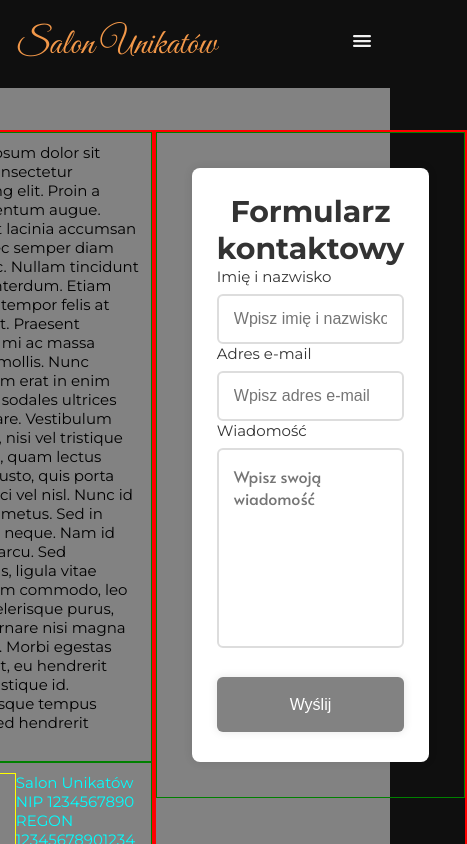
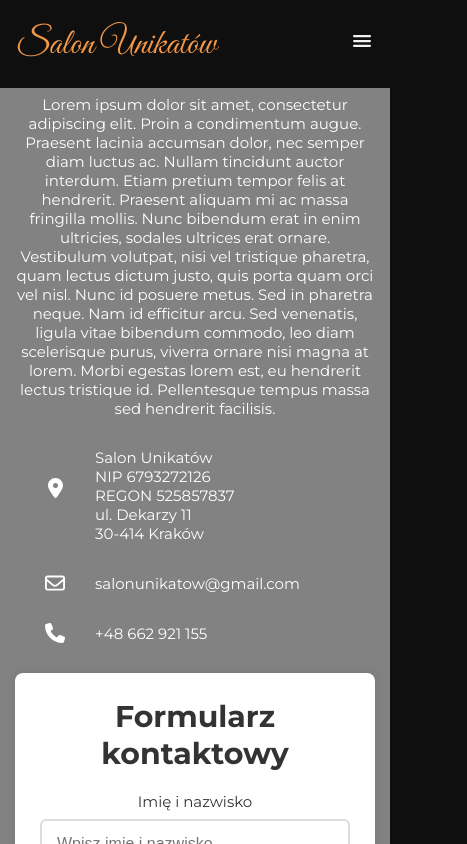
Before and after one commit to jkbednarczyk/subc, a React (Create React App) app: page /contact in a window 390 px wide. Shown: the top 844 px of the page, 467 px wide, since content can reach past the window. Built offline with nearby package versions, Linux system fonts and the light colour scheme; a web font is replaced by a local one.

Commit message:
SUBC-0002 Style contact page

```diff
--- a/src/components/contact/ContactPage.component.tsx
+++ b/src/components/contact/ContactPage.component.tsx
@@ -1,15 +1,16 @@
 import React from "react";
 import './ContactPage.css';
 import { ContactForm } from "./contactForm/ContactForm.component";
-import { faLocationDot } from "@fortawesome/free-solid-svg-icons";
 import { FontAwesomeIcon } from "@fortawesome/react-fontawesome";
+import { faEnvelope} from '@fortawesome/free-regular-svg-icons';
+import { faLocationDot, faPhone } from "@fortawesome/free-solid-svg-icons";
 
 export const ContactPage = () => {
 
     return <>
         <section className="contact-form">
             <ul className="contact-data">
-            <div className="contact-item">
+            <div className="contact-item contact-intro">
             Lorem ipsum dolor sit amet, consectetur adipiscing elit. Proin a condimentum augue. Praesent lacinia accumsan dolor, nec semper diam luctus ac. Nullam tincidunt auctor interdum. Etiam pretium tempor felis at hendrerit. Praesent aliquam mi ac massa fringilla mollis. Nunc bibendum erat in enim ultricies, sodales ultrices erat ornare. Vestibulum volutpat, nisi vel tristique pharetra, quam lectus dictum justo, quis porta quam orci vel nisl. Nunc id posuere metus. Sed in pharetra neque. Nam id efficitur arcu. Sed venenatis, ligula vitae bibendum commodo, leo diam scelerisque purus, viverra ornare nisi magna at lorem. Morbi egestas lorem est, eu hendrerit lectus tristique id. Pellentesque tempus massa sed hendrerit facilisis.
                 </div>
                 <div className="contact-item">
@@ -17,18 +18,30 @@ export const ContactPage = () => {
                         <FontAwesomeIcon icon={faLocationDot}/>
                     </div>
                     <div className="data">
-                        <p>Salon Unikatów</p>
-                        <p>NIP 1234567890</p>
-                        <p>REGON 12345678901234</p>
-                        <p>ul. Dekarzy 11</p>
-                        <p>30-414 Kraków</p>
+                        <p>
+                            Salon Unikatów<br/>
+                            NIP 6793272126<br/>
+                            REGON 525857837<br/>
+                            ul. Dekarzy 11<br/>
+                            30-414 Kraków
+                        </p>
                     </div>
                 </div>
                 <div className="contact-item">
-                    salonunikatow@gmail.com
+                    <div className="icon">
+                        <FontAwesomeIcon icon={faEnvelope}/>
+                    </div>
+                    <div className="data">
+                        salonunikatow@gmail.com
+                    </div>
                 </div>
                 <div className="contact-item">
-                    +48 662 921 155
+                    <div className="icon">
+                        <FontAwesomeIcon icon={faPhone}/>
+                    </div>
+                    <div className="data">
+                        +48 662 921 155
+                    </div>
                 </div>
             </ul>
             <ul className="contact-data">
--- a/src/components/contact/ContactPage.css
+++ b/src/components/contact/ContactPage.css
@@ -3,43 +3,63 @@
     justify-content: center;
     min-height: 100vh;
     background: #828282;
-    max-width: 1500px;
+    max-width: 1300px;
     width: 100%;
     margin: 0 auto;
 }
 
 .contact-data {
-    font-style: var(--second-font);
     font-size: 15px;
-    border: 2px solid red;
-    max-width: 750px;
+    max-width: 650px;
     width: 100%;
     margin: 50px 0 50px 0;
-    color: black
+    color: white
 }
 
 .contact-item {
-    flex: 1; /* Each child will take up an equal amount of space */
-    border: 1px solid green; /* Just for visual separation */
-    padding: 10px;
+    flex: 1;
+    padding: 20px;
     display: flex;
 }
 
 .icon {
-    color:blueviolet;
-    border: 1px solid yellow;
     max-width: 80px;
     max-height: 80px;
     width: 100%;
     justify-content: center;
-  display: grid;
-  align-content: center;
+    display: grid;
+    align-content: center;
 }
 
 .icon svg {
-    height: 55px;
+    height: 30px;
 }
 
 .data {
-    color: aqua;
+    align-content: center;
 }
+
+@media (max-width: 768px) {
+    .contact-form {
+        flex-direction: column;
+        text-align: center;
+    }
+
+    .data {
+        text-align: left;
+    }
+
+    .icon svg {
+        height: 20px;
+    }
+
+    .contact-data {
+        font-size: 15px;
+        width: 100%;
+        margin: 0 0 0 0;
+    }
+
+    .contact-item {
+        padding: 15px;
+    }
+}
--- a/src/components/contact/contactForm/ContactForm.css
+++ b/src/components/contact/contactForm/ContactForm.css
@@ -6,7 +6,7 @@ form {
     border-radius: 8px;
     box-shadow: 0 0 10px rgba(0, 0, 0, .1);
     color: #333;
-    margin: 25px;
+    margin: 5px;
 }
 
 form h2 {
@@ -14,7 +14,7 @@ form h2 {
     text-align: center;
 }
 
-from .input-box {
+.input-box {
     margin-top: 20px;
 }
 
@@ -55,8 +55,13 @@ form button:hover {
     background: rebeccapurple;
 }
 
-textarea
-{
-   font-family: var(--subtitle-font);
-   font-size: 16px;
+textarea  {
+    font-family: Arial, sans-serif;
+    font-size: 16px;
 }
+
+@media (max-width: 768px) {
+    form {
+        margin: 0;
+    }
+}
```
